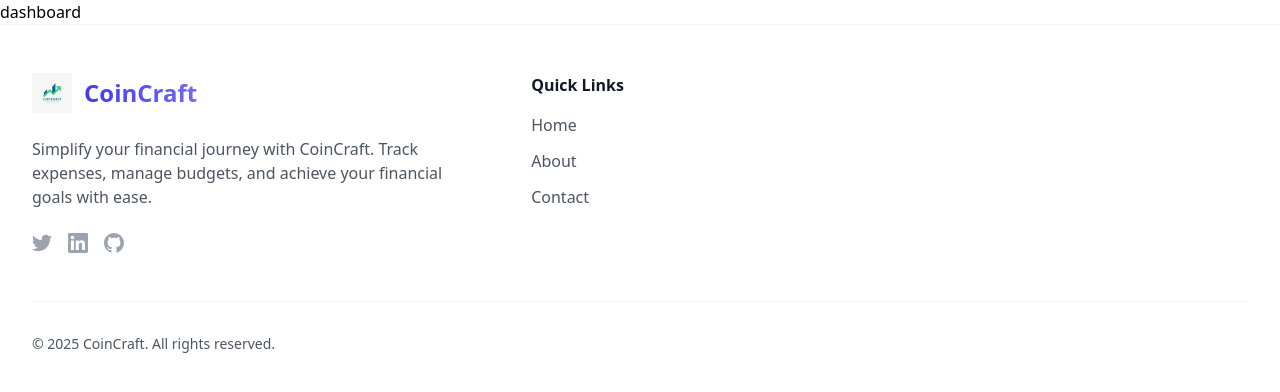
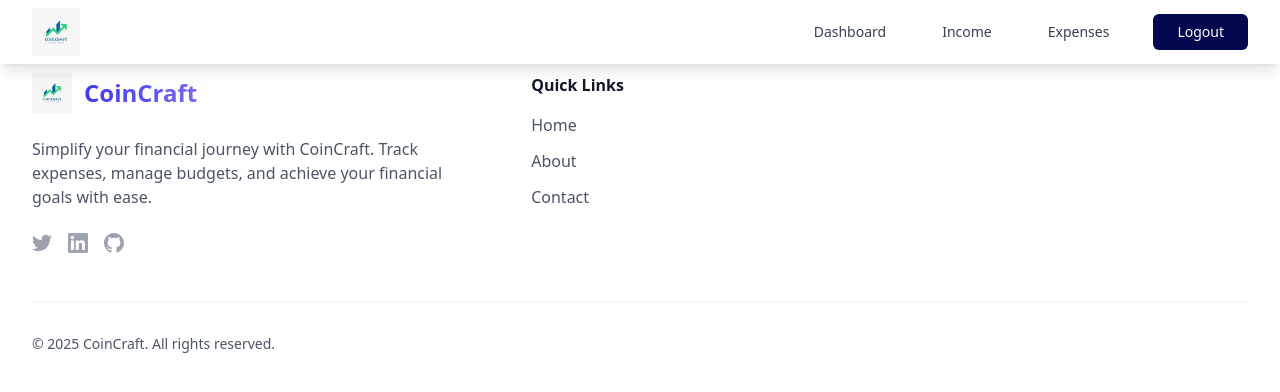
Before and after one commit to Dasunika0216/CoinCraft_Expense-Tracker-Web-App, a React (Vite) app in the folder frontend/: page /dashboard in a window 1280 px wide. Shown: the top 392 px of the page. Built offline with nearby package versions, Linux system fonts and the light colour scheme.

Commit message:
Add Navbar component to Dashboard page

```diff
--- /dev/null
+++ b/frontend/src/components/Navbar.jsx
@@ -0,0 +1,45 @@
+import React from 'react'
+import { Link, useNavigate } from 'react-router-dom'
+import logo from '../assets/logo.png'
+
+const Navbar = () => {
+  const navigate = useNavigate();
+
+  const handleLogout = () => {
+    localStorage.removeItem('token');
+    navigate('/login');
+  };
+
+  return (
+    <nav className="bg-white shadow-lg fixed w-full top-0 z-50">
+      <div className="max-w-7xl mx-auto px-4 sm:px-6 lg:px-8">
+        <div className="flex justify-between h-16">
+
+          <div className="flex items-center">
+            <Link to="/dashboard" className="flex items-center transform hover:scale-105 transition-transform duration-200">
+              <img src={logo} alt="CoinCraft Logo" className="h-15 w-12" />
+            </Link>
+          </div>
+
+          <div className="flex items-center space-x-8">
+            <Link to="/dashboard" className="relative text-gray-700 hover:text-[#04094f] px-3 py-2 text-sm font-medium transition-all duration-200 group" > Dashboard
+            <span className="absolute bottom-0 left-0 w-0 h-0.5 bg-[#04094f] transition-all duration-300 group-hover:w-full"></span>
+            </Link>
+
+            <Link to="/income" className="relative text-gray-700 hover:text-[#04094f] px-3 py-2 text-sm font-medium transition-all duration-200 group" > Income
+            <span className="absolute bottom-0 left-0 w-0 h-0.5 bg-[#04094f] transition-all duration-300 group-hover:w-full"></span>
+            </Link>
+
+            <Link to="/expenses" className="relative text-gray-700 hover:text-[#04094f] px-3 py-2 text-sm font-medium transition-all duration-200 group" > Expenses
+            <span className="absolute bottom-0 left-0 w-0 h-0.5 bg-[#04094f] transition-all duration-300 group-hover:w-full"></span>
+            </Link>
+
+            <button onClick={handleLogout} className="bg-[#04094f] text-white px-6 py-2 rounded-md text-sm font-medium hover:bg-[#031b3a] transition-all duration-200 hover:shadow-lg hover:-translate-y-0.5 active:translate-y-0" > Logout </button>
+          </div>
+        </div>
+      </div>
+    </nav>
+  )
+}
+
+export default Navbar
--- a/frontend/src/pages/Dashboard.jsx
+++ b/frontend/src/pages/Dashboard.jsx
@@ -1,8 +1,10 @@
 import React from 'react'
+import Navbar from '../components/Navbar'
 
 const Dashboard = () => {
   return (
     <div>
+      <Navbar />
       dashboard
     </div>
   )
```
